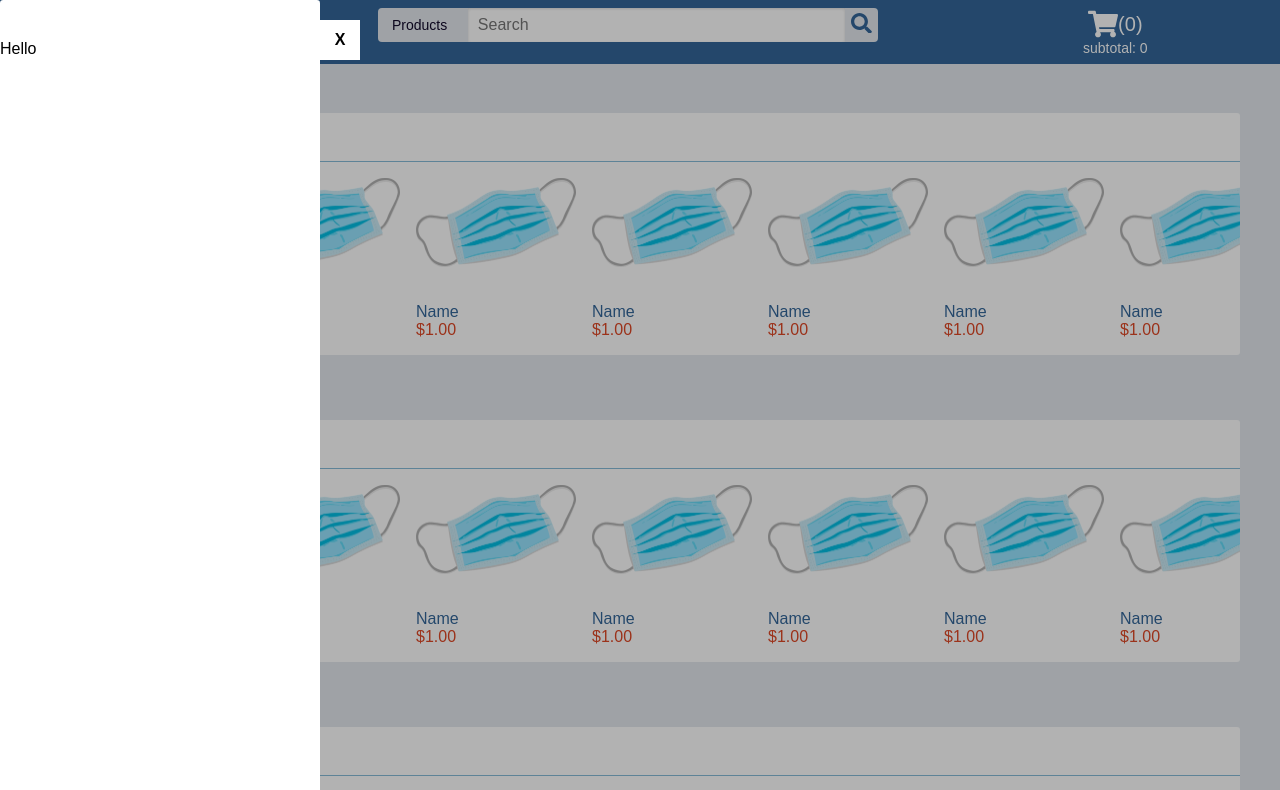
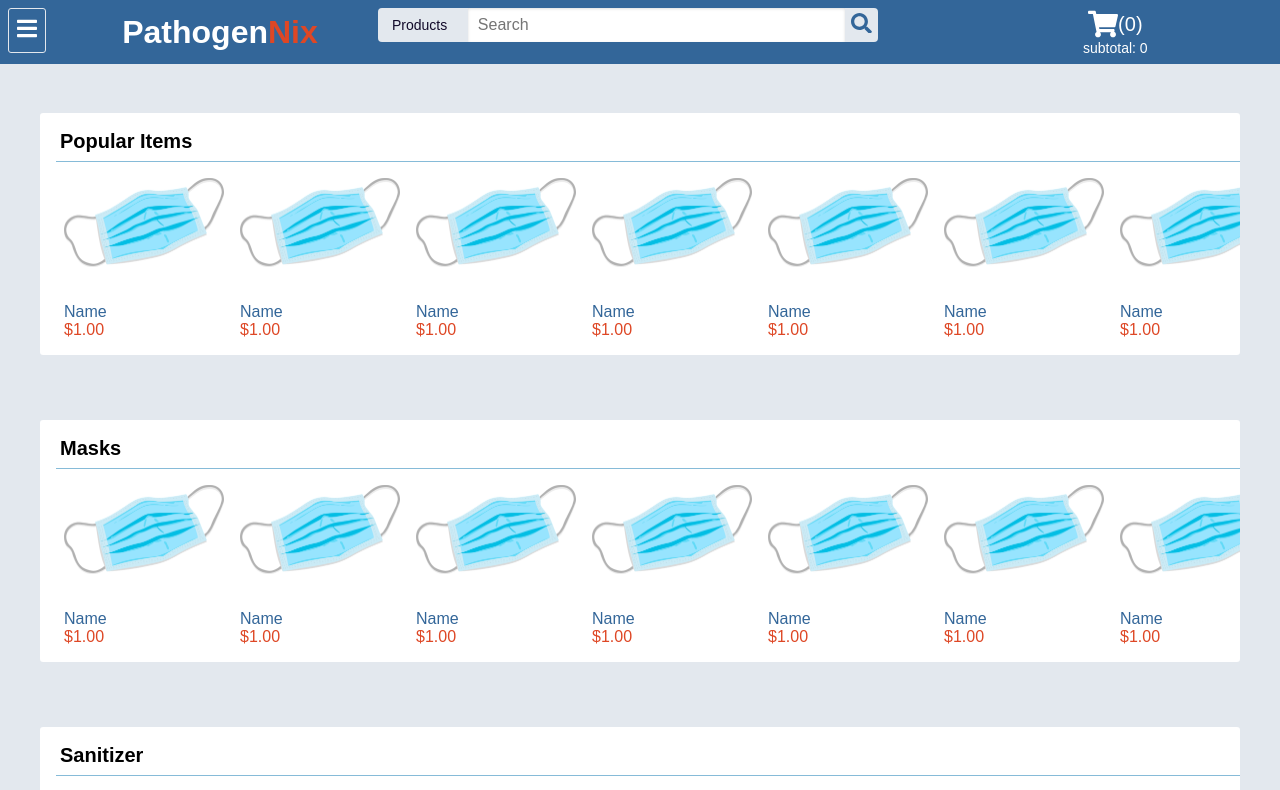
Before and after one commit to SuperCoolFrog/pathogennix, a React (Create React App) app: page / in a window 1280 px wide. Shown: the top 790 px of the page. Built offline with nearby package versions, Linux system fonts and the light colour scheme.

Commit message:
Remove code for testing Drawer

```diff
--- a/src/components/ModalCollection/ModalCollection.tsx
+++ b/src/components/ModalCollection/ModalCollection.tsx
@@ -1,21 +1,12 @@
-import React, { useState, useEffect } from 'react';
-import Drawer from '../Drawer/Drawer';
+import React from 'react';
 // import { useSelector } from 'react-redux';
 // import NewInventoryModal from '../../features/NewInventoryModal/NewInventoryModal';
 // import { newInventoryModalIsVisibleSelector } from '../../store/inventory/inventory-selector';
 
 const ModalCollection = () => {
   // const newInventoryModalIsVisible = useSelector(newInventoryModalIsVisibleSelector);
-  const [isOpen, setOpen] = useState(false);
-
-  useEffect(() => {
-    setTimeout(() => { setOpen(true); }, 1000);
-  }, [])
-
-
   return (<>
     {/* newInventoryModalIsVisible && <NewInventoryModal /> */}
-    <Drawer onClose={() => {}} renderBody={() => <div>Hello</div>} open={isOpen} left />
   </>);
 };
 
```
